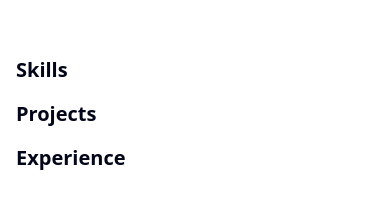
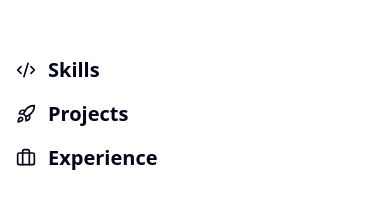
Before and after one commit to wdonray/donray.dev, a Next.js app: page / in a window 390 px wide. Both pictures are taken after a click on the button "Toggle menu". Shown: the part 210-432 px from the top of the page. Built offline with nearby package versions, Linux system fonts and the light colour scheme; no server answers.

Commit message:
feat: enhance footer layout and improve header navigation with icons

```diff
--- a/src/components/footer.tsx
+++ b/src/components/footer.tsx
@@ -29,7 +29,7 @@ export default function Footer() {
       role="contentinfo"
     >
       <div className="w-full px-4 md:px-8 py-4">
-        <div className="flex flex-col md:flex-row items-center justify-between gap-4">
+        <div className="flex flex-row items-center justify-between gap-4">
           <div className="text-sm text-muted-foreground">
             © {new Date().getFullYear()} Donray Williams
           </div>
--- a/src/components/header.tsx
+++ b/src/components/header.tsx
@@ -2,7 +2,7 @@
 
 import * as React from "react";
 import Link from "next/link";
-import { Menu } from "lucide-react";
+import { Menu, Code2, Briefcase, Rocket } from "lucide-react";
 import { ModeToggle } from "./mode-toggle";
 import {
   Sheet,
@@ -109,19 +109,31 @@ export default function Header() {
                 aria-label="Mobile navigation"
               >
                 <SheetClose asChild>
-                  <Link href="#skills" className="text-xl font-bold">
+                  <Link
+                    href="#skills"
+                    className="flex items-center gap-3 text-xl font-bold hover:text-primary transition-colors"
+                  >
+                    <Code2 className="size-5" aria-hidden="true" />
                     Skills
                   </Link>
                 </SheetClose>
 
                 <SheetClose asChild>
-                  <Link href="#projects" className="text-xl font-bold">
+                  <Link
+                    href="#projects"
+                    className="flex items-center gap-3 text-xl font-bold hover:text-primary transition-colors"
+                  >
+                    <Rocket className="size-5" aria-hidden="true" />
                     Projects
                   </Link>
                 </SheetClose>
 
                 <SheetClose asChild>
-                  <Link href="#experience" className="text-xl font-bold">
+                  <Link
+                    href="#experience"
+                    className="flex items-center gap-3 text-xl font-bold hover:text-primary transition-colors"
+                  >
+                    <Briefcase className="size-5" aria-hidden="true" />
                     Experience
                   </Link>
                 </SheetClose>
--- a/src/components/hero.tsx
+++ b/src/components/hero.tsx
@@ -15,7 +15,7 @@ import { fadeInUpWithDelay, imageScale } from "@/lib/animations";
 export default function Hero() {
   return (
     <section id="hero" aria-labelledby="hero-heading">
-      <div className="max-w-[2000px] mx-auto w-full h-[700px] flex flex-col md:flex-row gap-10 items-center justify-between">
+      <div className="max-w-[2000px] mx-auto w-full h-[700px] flex flex-col md:flex-row gap-16 md:gap-10 items-center justify-between">
         <div className="space-y-6 text-center md:text-left">
           <motion.h1
             id="hero-heading"
@@ -92,7 +92,7 @@ export default function Hero() {
         <motion.div
           {...imageScale}
           transition={{ delay: 0.8 }}
-          className="block relative w-[300px] h-[300px] md:w-[450px] md:h-[450px]"
+          className="block relative w-[300px] min-w-[300px] h-[300px] min-h-[300px] md:w-[450px] md:h-[450px] md:min-w-[450px] md:min-h-[450px]"
         >
           <Image
             src="/headshot.webp"
```
